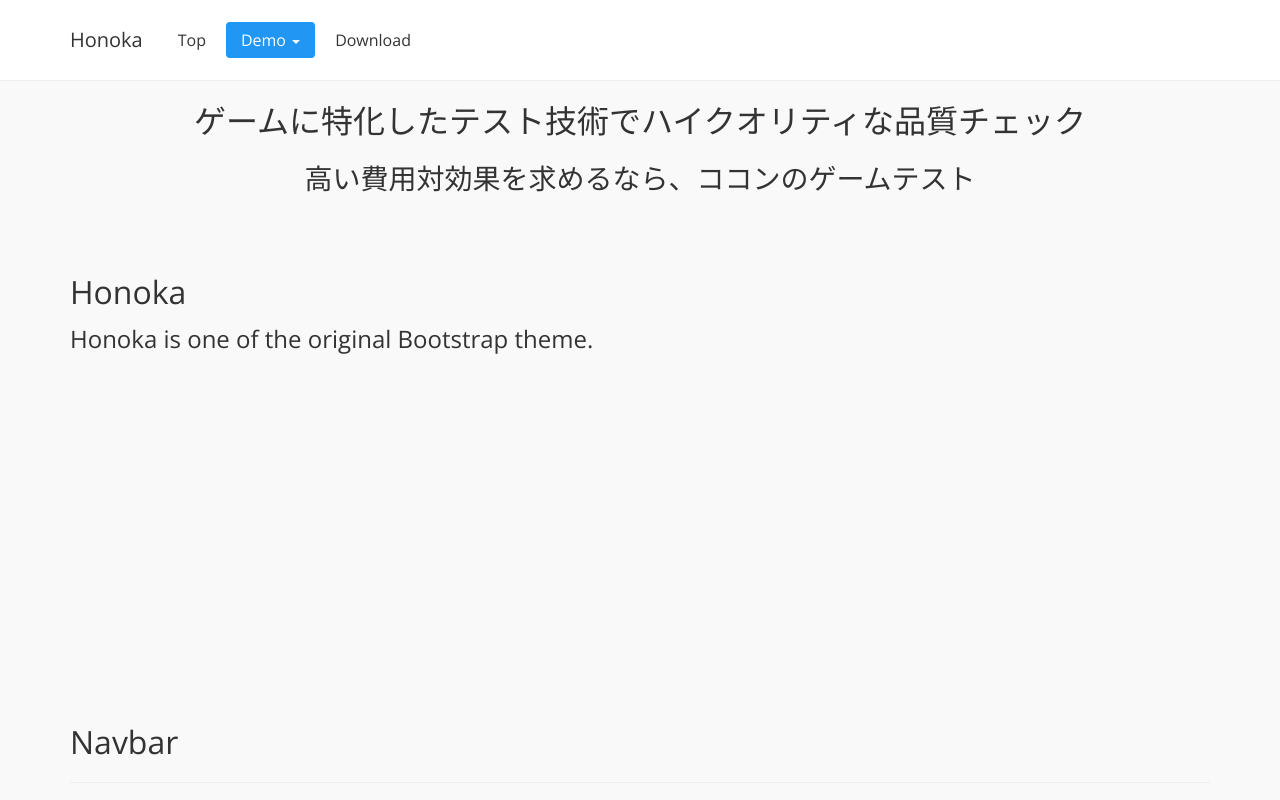
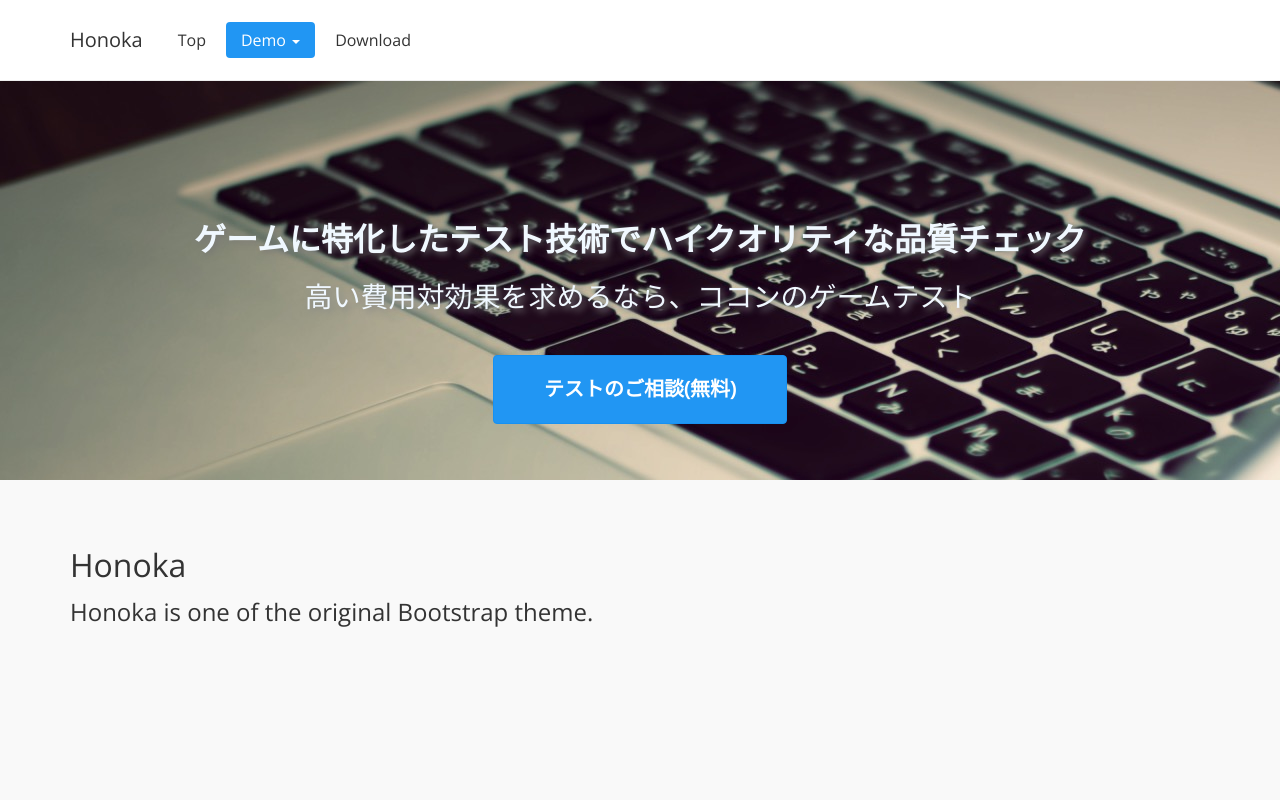
Before and after one commit to hujuu/cowork, a plain HTML site: page honoka/index.html in a window 1280 px wide. Shown: the top 800 px of the page. Drawn offline with nearby package versions, Linux system fonts and the light colour scheme.

Commit message:
main visualの入れ込み

```diff
--- a/honoka/css/bootstrap-custom.css
+++ b/honoka/css/bootstrap-custom.css
@@ -1,4 +1,26 @@
+.navbar {
+    margin-bottom: 0;
+}
 .main_visual{
-    margin: 10px;
+    height: 400px;
+    margin: 0;
+    padding: 0;
+    background-image: url("../img/main_visual.jpg");
     text-align: center;
 }
+.main_visual > h1{
+    margin: 0;
+    padding-top: 140px;
+    font-weight: bold;
+    color: aliceblue;
+    text-shadow: 2px 2px 7px #777;
+}
+.main_visual > h2{
+    color: aliceblue;
+    text-shadow: 3px 3px 7px #888;
+}
+.main_visual > .btn{
+    margin: 30px;
+    padding: 20px 50px 20px 50px;
+    font-weight: bold;
+}
--- a/honoka/index.html
+++ b/honoka/index.html
@@ -88,6 +88,7 @@
 <div class="main_visual">
     <h1>ゲームに特化したテスト技術でハイクオリティな品質チェック</h1>
     <h2>高い費用対効果を求めるなら、ココンのゲームテスト</h2>
+    <a href="#" class="btn btn-primary btn-lg">テストのご相談(無料)</a>
 </div>
 
 <div class="container">
```
Also changed, not shown: honoka/img/main_visual.jpg (added).
